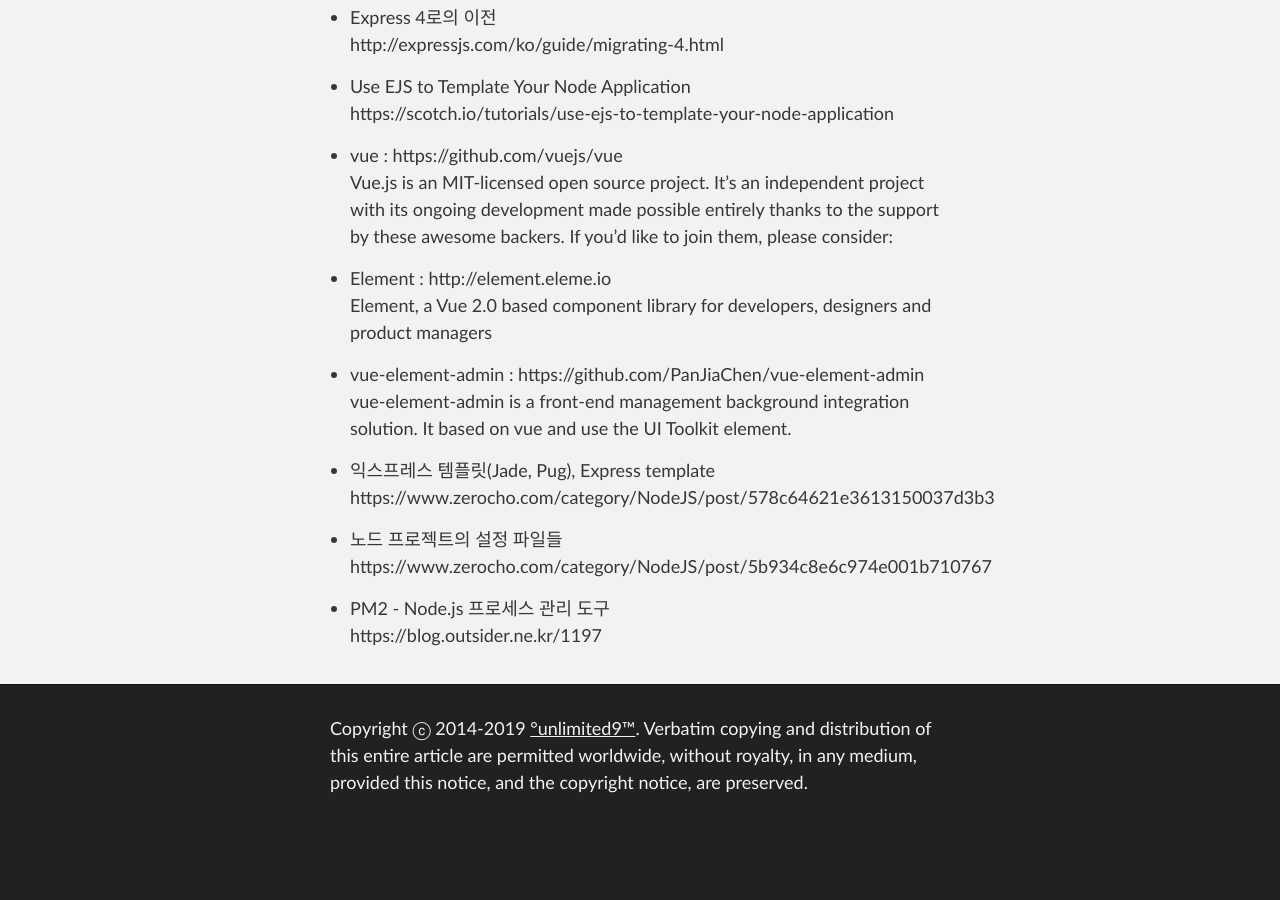
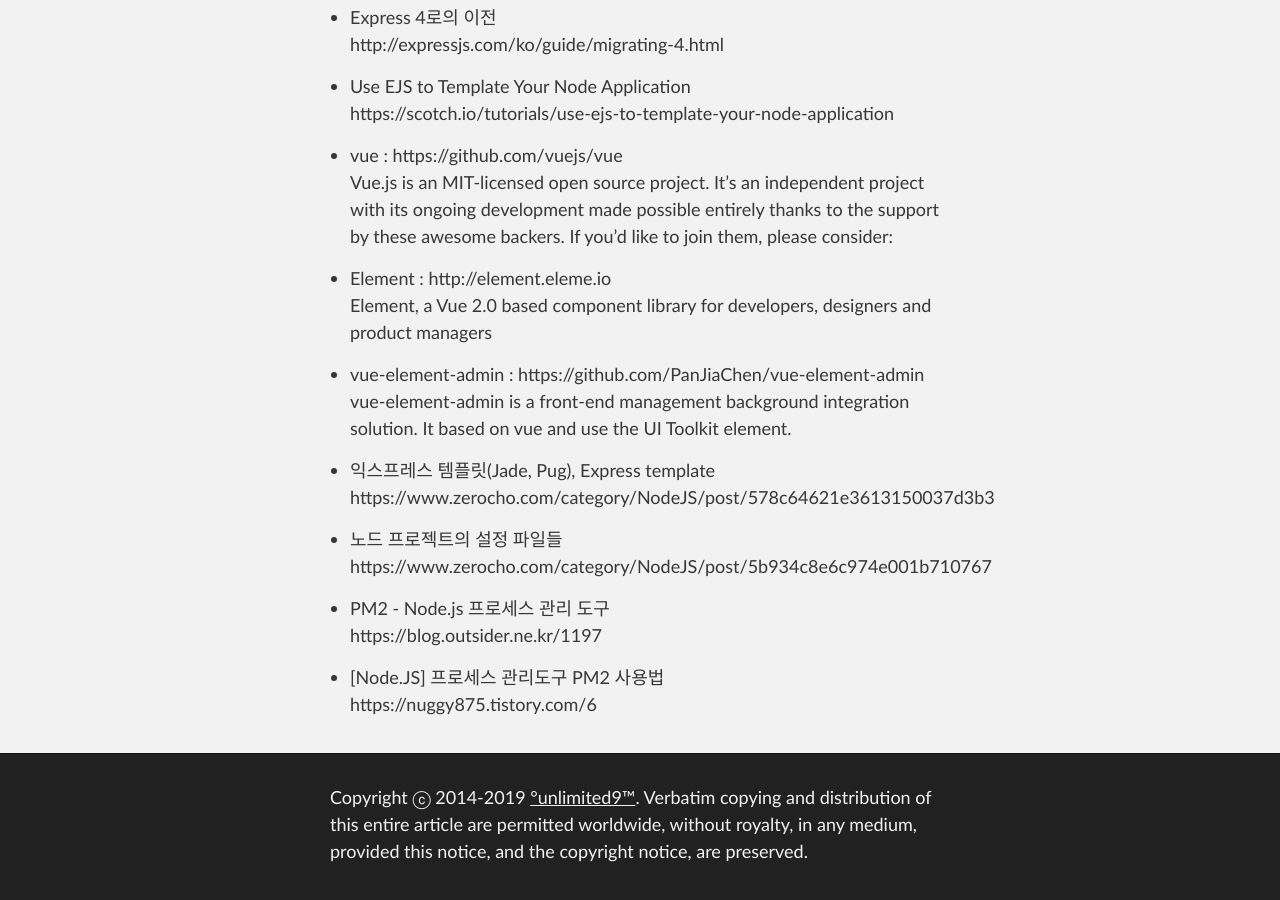
Before and after one commit to unlimited9/unlimited9.github.com, a Jekyll site: the page built from reference.notes/TA/node.js/install.n.setup.md, in a window 1280 px wide and 900 px high, scrolled down 6595 px. Built offline with Jekyll 4.4.1, drawn with Linux system fonts in a browser that asks for light colours; our own code applies the rules of GitHub Pages for plain Markdown files; before the commit the page ends 7426 px from its top, so only the background shows below that.

Commit message:
Update install.n.setup.md

```diff
--- a/reference.notes/TA/node.js/install.n.setup.md
+++ b/reference.notes/TA/node.js/install.n.setup.md
@@ -238,3 +238,6 @@ https://www.zerocho.com/category/NodeJS/post/5b934c8e6c974e001b710767
 
 - PM2 - Node.js 프로세스 관리 도구
 https://blog.outsider.ne.kr/1197
+
+- [Node.JS] 프로세스 관리도구 PM2 사용법
+https://nuggy875.tistory.com/6
```
